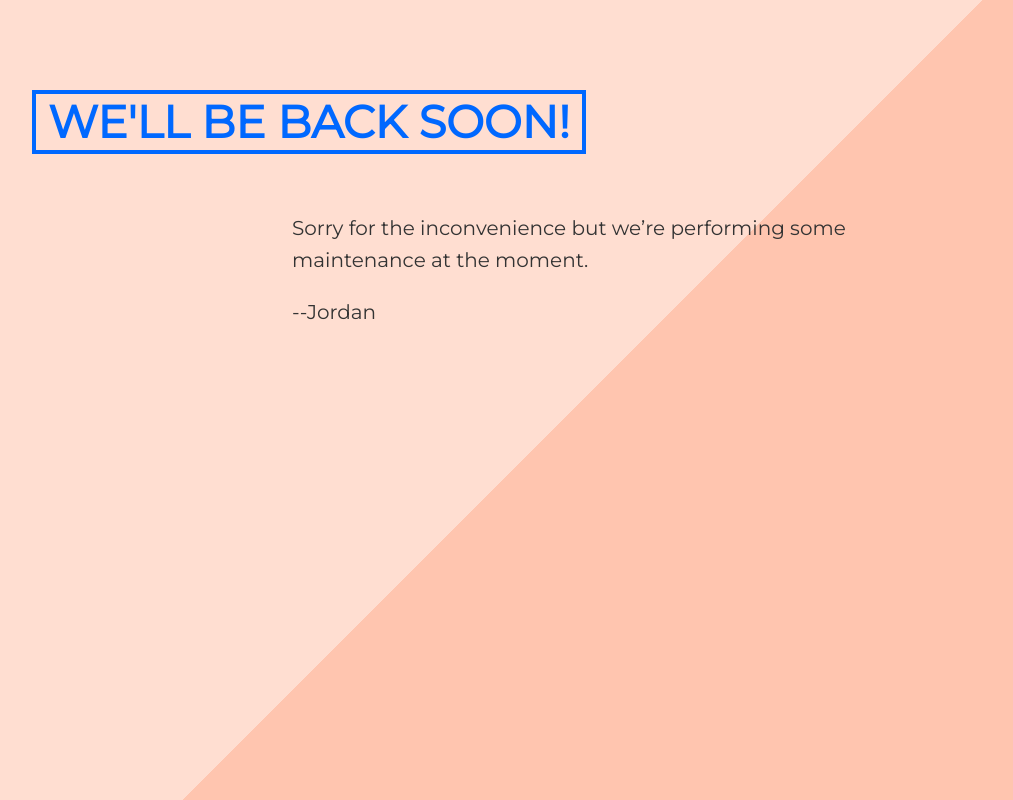
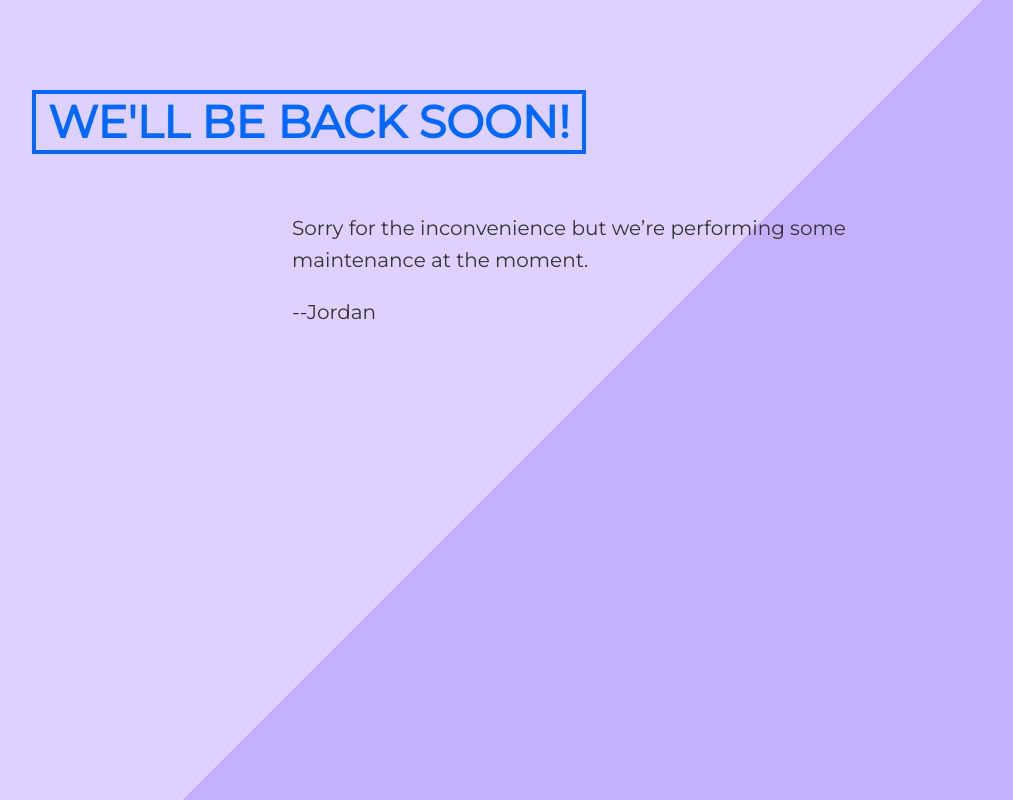
Before and after one commit to johnEappleseed/ap-ap, a PHP site: page / in a window 1280 px wide. Shown: the whole page, without its empty margins (58-1071 px from the left). Run offline with PHP 8.4, Linux system fonts and the light colour scheme.

Commit message:
Update style2.css

```diff
--- a/css/style2.css
+++ b/css/style2.css
@@ -1,11 +1,11 @@
 body {font-family: Montserrat, Helvetica Neue, sans-serif; margin: 0 auto; line-height: 2em; padding: 12px; box-sizing: border-box; color: #333; overflow: auto;
-background: #ffded1; /* Old browsers */
-background: -moz-linear-gradient(-45deg,  #ffded1 0%, #ffded1 50%, #ffc5af 50%, #ffc5af 100%); /* FF3.6+ */
+background: #ded1ff; /* Old browsers */
+background: -moz-linear-gradient(-45deg,  #ded1ff 0%, #ded1ff 50%, #c5afff 50%, #c5afff 100%); /* FF3.6+ */
 background: -webkit-gradient(linear, left top, right bottom, color-stop(0%,#ffded1), color-stop(50%,#ffded1), color-stop(50%,#ffc5af), color-stop(100%,#ffc5af)); /* Chrome,Safari4+ */
-background: -webkit-linear-gradient(-45deg,  #ffded1 0%,#ffded1 50%,#ffc5af 50%,#ffc5af 100%); /* Chrome10+,Safari5.1+ */
-background: -o-linear-gradient(-45deg,  #ffded1 0%,#ffded1 50%,#ffc5af 50%,#ffc5af 100%); /* Opera 11.10+ */
-background: -ms-linear-gradient(-45deg,  #ffded1 0%,#ffded1 50%,#ffc5af 50%,#ffc5af 100%); /* IE10+ */
-background: linear-gradient(135deg,  #ffded1 0%,#ffded1 50%,#ffc5af 50%,#ffc5af 100%); /* W3C */
+background: -webkit-linear-gradient(-45deg,  #ded1ff 0%,#ded1ff 50%,#c5afff 50%,#c5afff 100%); /* Chrome10+,Safari5.1+ */
+background: -o-linear-gradient(-45deg,  #ded1ff 0%,#ded1ff 50%,#c5afff 50%,#c5afff 100%); /* Opera 11.10+ */
+background: -ms-linear-gradient(-45deg,  #ded1ff 0%,#ded1ff 50%,#c5afff 50%,#c5afff 100%); /* IE10+ */
+background: linear-gradient(135deg,  #ded1ff 0%,#ded1ff 50%,#c5afff 50%,#c5afff 100%); /* W3C */
 filter: progid:DXImageTransform.Microsoft.gradient( startColorstr='#ffded1', endColorstr='#ffc5af',GradientType=1 ); /* IE6-9 fallback on horizontal gradient */
 
 }
```
